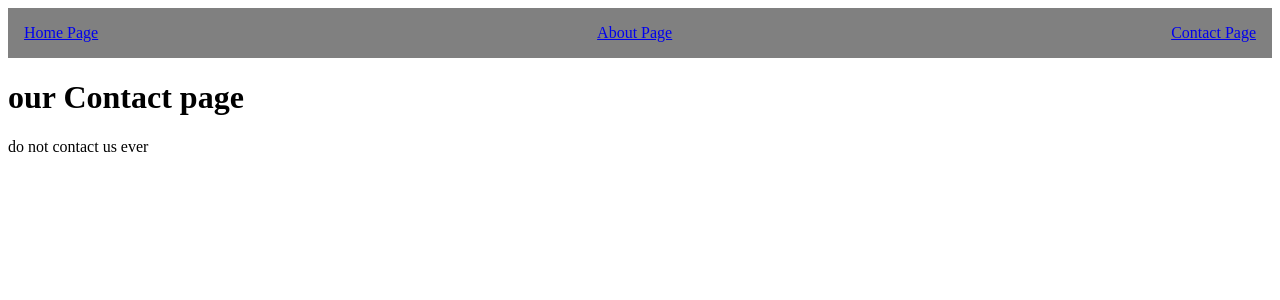
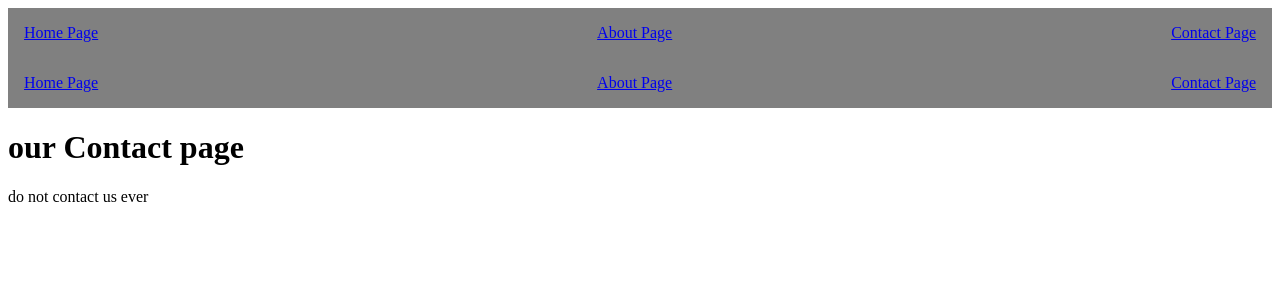
Before and after one commit to nelsW70/first-next, a Next.js app: page /contact in a window 1280 px wide. Shown: the top 300 px of the page. Built offline with nearby package versions, Linux system fonts and the light colour scheme.

Commit message:
add: _app.js file

```diff
--- /dev/null
+++ b/pages/_app.js
@@ -0,0 +1,24 @@
+import Navbar from '../components/Navbar';
+
+function MyApp({ Component, pageProps }) {
+  return (
+    <>
+      <Navbar />
+      <Component {...pageProps} />
+    </>
+  );
+}
+
+// Only uncomment this method if you have blocking data requirements for
+// every single page in your application. This disables the ability to
+// perform automatic static optimization, causing every page in your app to
+// be server-side rendered.
+//
+// MyApp.getInitialProps = async (appContext) => {
+//   // calls page's `getInitialProps` and fills `appProps.pageProps`
+//   const appProps = await App.getInitialProps(appContext);
+//
+//   return { ...appProps }
+// }
+
+export default MyApp;
--- a/pages/index.js
+++ b/pages/index.js
@@ -4,7 +4,6 @@ const Index = () => {
   console.log('index component');
   return (
     <>
-      <Navbar />
       <h1>our index page</h1>
     </>
   );
```
Also changed, not shown: pages/about.jsx (renamed from pages/about.js), pages/contact.jsx (renamed from pages/contact.js).
